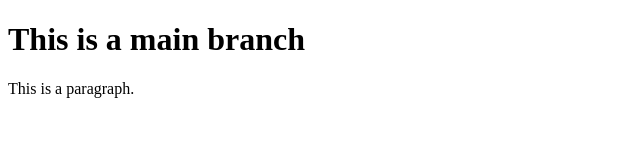
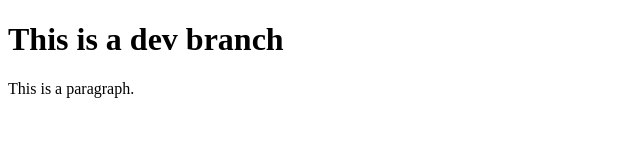
Before and after one commit to Prince-25/CICD2, a plain HTML site: page index.html in a window 1280 px wide. Shown: the whole page, without its empty margins (0-640 px from the left). Drawn offline with Linux system fonts and the light colour scheme.

Commit message:
Update index.html
dev code

```diff
--- a/index.html
+++ b/index.html
@@ -5,7 +5,7 @@
 </head>
 <body>
 
-<h1>This is a main branch</h1>
+<h1>This is a dev branch</h1>
 <p>This is a paragraph.</p>
 
 </body>
```
